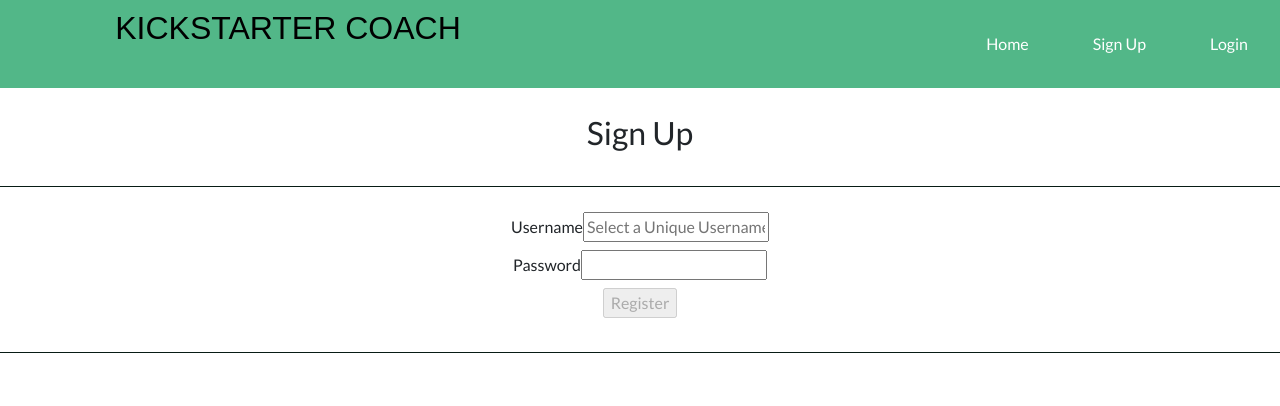
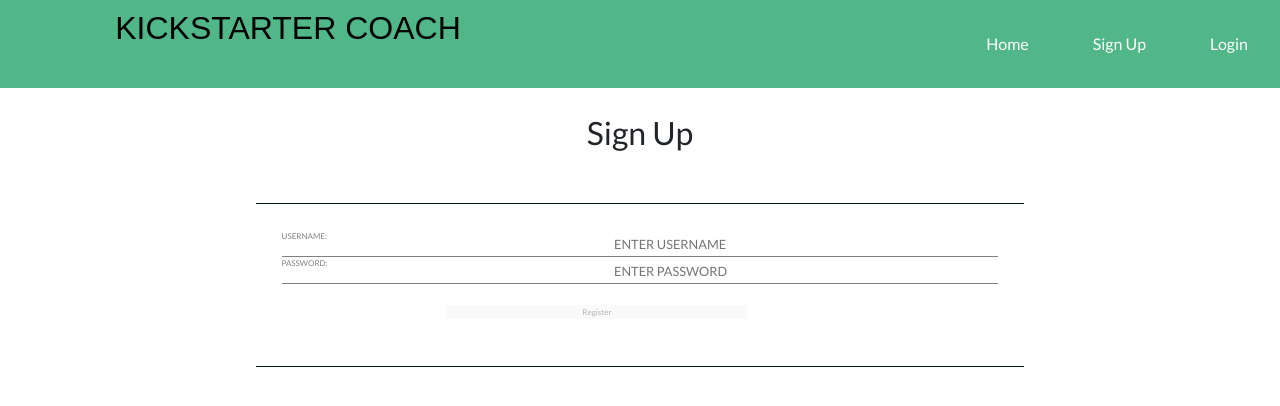
Before and after one commit to Build-Week-Kickstarter-Success-1/FE-Kickstarter-Success, a React (Create React App) app in the folder crowd_coach/: page /Register in a window 1280 px wide. Shown: the top 406 px of the page. Built offline with nearby package versions, Linux system fonts and the light colour scheme; a web font is replaced by a local one.

Commit message:
I hate styling so much

```diff
--- a/crowd_coach/src/App.css
+++ b/crowd_coach/src/App.css
@@ -48,12 +48,33 @@
 
   h2{
     padding:2%;
+    font-size:5rem;
   }
 
-  label{
+  form label{
     display:flex;
     flex-flow: row;
     justify-content: space-between;
+    /* border-bottom:1px solid grey; */
+    width:60%;
+    margin: 0 auto;
+    margin-bottom: 0%;
+    padding-bottom:0%;
+    color:grey;
+    font-size:.5rem;
+    text-transform:uppercase;
+    align-items: flex-start;
+  }
+
+  input, select{
+    /* border:1px solid grey; */
+    border:none;
+    width:70%;
+  }
+
+  ::placeholder{
+    text-transform: uppercase;
+    font-size:.8rem;
   }
 
   form{
@@ -62,4 +83,15 @@
     flex-flow: column;
     border-top:1px solid #081C15;
     border-bottom:1px solid #081C15;
+    width:60%;
+    margin: 2% auto;
   }
+  .inputBox{
+    border-bottom:1px solid grey;
+    display:flex;
+    justify-content:space-between;
+  }
+
+  #submitBtn{
+    margin:5%;
+  }
--- a/crowd_coach/src/Form.js
+++ b/crowd_coach/src/Form.js
@@ -8,8 +8,8 @@
     return(
         <section className="form">
             <div className="title">
-                <h1 className="title">New Campaign</h1>
-                <h3 className="subtitle">Enter The Campaign Info</h3>
+                <h2 className="title">New Campaign</h2>
+                <h4 className="subtitle">Enter The Campaign Info</h4>
 
                 <div className='errors'>
                     <div>{errors.title}</div>
@@ -23,7 +23,7 @@
             <div className="form">
                 <form action=""
                 onSubmit={submit}>
-                    <label for="">Campaign Titile
+                    <label for="">Campaign Title
                         <input
                         type="text"
                         id='title'
--- a/crowd_coach/src/Register.js
+++ b/crowd_coach/src/Register.js
@@ -99,25 +99,31 @@
                 </div>
             <form action=""
             onSubmit={onSubmit}>
-                <label htmlFor="" className="input">Username
+              <div className='inputBox'>
+                <label htmlFor="username" className="input">Username:                </label>
                       <input
                       type="text"
                       id="username"
                       name='username'
                       value={formValues.username}
-                    placeholder='Select a Unique Username'
+                      placeholder='Enter Username'
                       onChange={formChange}
                       />
-                </label>
-                <label htmlFor="" className="password">Password
+
+              </div>
+              <div className='inputBox'>
+
+                <label htmlFor="password" className="password">Password:                </label>
+
                     <input
                     type="password"
                     id="password"
                     name='password'
                     value={formValues.password}
+                    placeholder='Enter Password'
                     onChange={formChange}
                     />
-                </label>
+                </div>
                 <label className='submit'>
                     <input
                     onClick={submit}
--- a/crowd_coach/src/valdation/formSchema.js
+++ b/crowd_coach/src/valdation/formSchema.js
@@ -4,10 +4,10 @@
 
   title: yup
     .string()
-    .min(2, 'Must be longer than 2 characters')
-    .required('Must be longer than 2 characters'),
+    .min(2, 'Title must be longer than 2 characters')
+    .required('Title must be longer than 2 characters'),
   monetary_goal: yup
-    .number()
+    .number('Must be a valid number')
     .required("Must have a valid monetary goal"),
   launch_date: yup
     .string()
```
Lines whose indentation alone changed are shown as unchanged.
